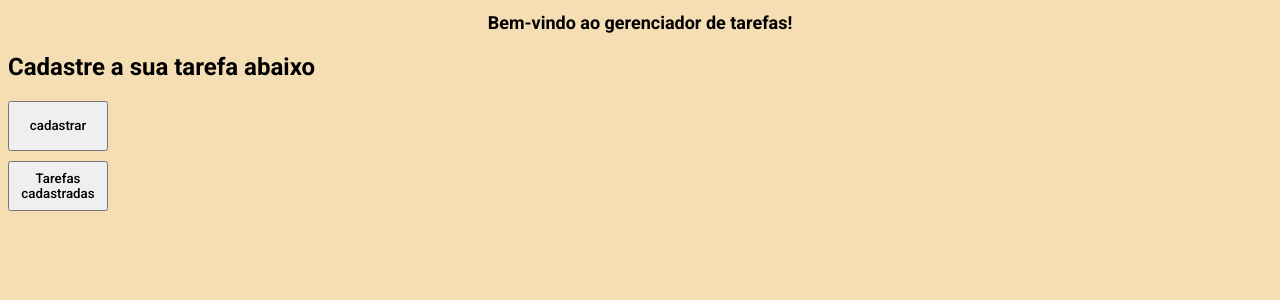
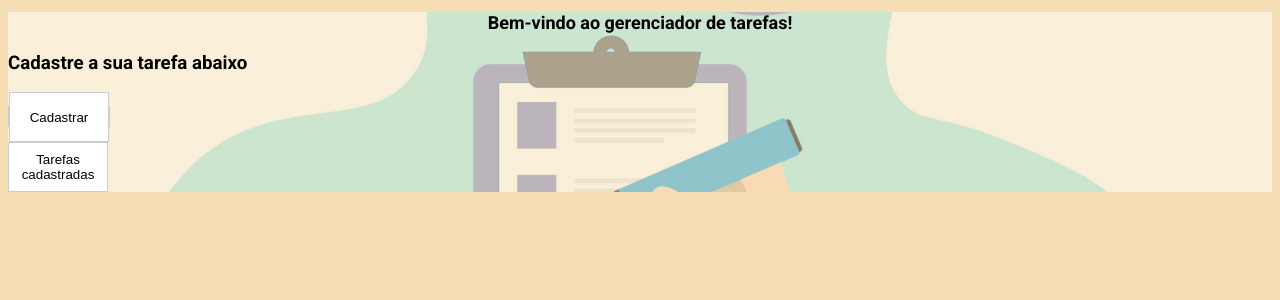
Before and after one commit to charlexmorais/Projeto-react-lista-de-tarefas, a React (Vite) app: page / in a window 1280 px wide. Shown: the top 300 px of the page. Built offline with nearby package versions, Linux system fonts and the light colour scheme.

Commit message:
adicionando plano de fundo

```diff
--- a/src/components/funcionais/TaskPage.jsx
+++ b/src/components/funcionais/TaskPage.jsx
@@ -5,7 +5,6 @@ import CadastroPage from "./cadastro.Page";
 import EditarPage from "./editarPage";
 import "./paginas.css";
 import Menu from "./menu";
-
 const TaskList = () => {
   return (
     <Router>
@@ -15,7 +14,6 @@ const TaskList = () => {
           <Route path="/tarefas" element={<HomePage />} />
           <Route path="/tarefas/cadastro" element={<CadastroPage />} />
           <Route path="/tarefas/editar/:id" element={<EditarPage />} />{" "}
-          {/* Rota para a página de edição com o parâmetro ID */}
         </Routes>
       </div>
     </Router>
--- a/src/components/funcionais/cadastro.Page.jsx
+++ b/src/components/funcionais/cadastro.Page.jsx
@@ -1,11 +1,11 @@
-import React, { useState} from "react";
-import './paginas.css';
+import React, { useState } from "react";
+import "./paginas.css";
 import { Link } from "react-router-dom";
 
 const CadastroPage = () => {
   const [title, setTitle] = useState("");
   const [task, setTask] = useState("");
-  const [status, setStatus] = useState("iniciada"); // Estado para armazenar o status da tarefa
+  const [status, setStatus] = useState("listadas"); // Estado para armazenar o status da tarefa
 
   const handleTitleChange = (e) => {
     setTitle(e.target.value);
@@ -57,9 +57,11 @@ const CadastroPage = () => {
   };
 
   return (
-    <div>
+    <div className="menu-container">
+      <div className="background-image"></div>
+      <div className="content">
         <h2>Cadastro de Tarefa</h2>
-      <Link to="/" >
+        <Link to="/">
           <button className="btn-cadastro">Menu</button>
         </Link>
         <form className="container" onSubmit={handleSubmit}>
@@ -77,14 +79,16 @@ const CadastroPage = () => {
           />
 
           <select value={status} onChange={handleStatusChange}>
-          <option value="listadas">Iniciadas</option>
-          <option value="iniciadas">listadas</option>
+            <option value="listadas">listadas</option>
+            <option value="iniciadas">iniciadas</option>
             <option value="finalizadas">Finalizadas</option>
           </select>
 
-        <button className="btn-cadastro" type="submit">Adicionar</button>
-
+          <button className="btn-cadastro" type="submit">
+            Adicionar
+          </button>
         </form>
+      </div>
     </div>
   );
 };
--- a/src/components/funcionais/cadastro.css
+++ /dev/null
@@ -1,74 +0,0 @@
-@import url("https://fonts.googleapis.com/css2?family=League+Spartan&family=Roboto:ital,wght@0,500;0,700;1,400;1,500&display=swap");
-
-body {
-  font-family: "Roboto";
-  background-color: wheat;
-}
-h1 {
-  font-size: 18px;
-  display: flex;
-  justify-content: center;
-}
-.container {
-  display: flex;
-  justify-content: center;
-  margin-top: 5%;
-}
-
-
-.task-list {
-  background-color: beige;
-  border: 2px solid black;
-}
-
-.task-card h4 {
-  margin-top: 0;
-}
-
-.task-card span {
-  display: block;
-  margin-bottom: 10px;
-}
-
-.task-card button {
-  margin-right: 40px;
-  margin-left: 40px;
-}
-/* Adicione estilos para os cards de tarefa */
-.task-card {
-  background-color: #f0f0f0;
-  border: 1px solid #ccc;
-  padding: 10px;
-  margin: 10px;
-  border-radius: 5px;
-}
-/* // button de cadastro */
-.btn-cadastro{
-background-color: blue;
-cursor: pointer;
-}
-
-/* Adicione estilos para os botões de ação (Editar e Deletar) */
-
-.btn-editar,
-.btn-delete {
-  padding: 5px 10px;
-  margin-right: 5px;
-  border: none;
-  border-radius: 3px;
-  cursor: pointer;
-}
-
-.btn-editar {
-  background-color: #4caf50;
-  color: white;
-}
-
-.btn-delete {
-  background-color: #f44336;
-  color: white;
-}
-
-strong {
-  color: blue;
-}
--- a/src/components/funcionais/editarPage.jsx
+++ b/src/components/funcionais/editarPage.jsx
@@ -1,5 +1,5 @@
 import React, { useState, useEffect } from "react";
-import { useParams } from "react-router-dom";
+import { Link, useParams } from "react-router-dom";
 
 const EditarPage = () => {
   const { id } = useParams();
@@ -77,6 +77,15 @@ const EditarPage = () => {
   return (
     <div>
       <h2>Editar Tarefa</h2>
+      <Link to="/">
+        <button className="btn-cadastro">Menu</button>
+      </Link>
+      <div>
+        <Link to="/tarefas">
+          <button className="btn-cadastro">Tarefas cadastradas</button>
+        </Link>
+      </div>
+
       <form className="container" onSubmit={handleSubmit}>
         <input
           type="text"
@@ -98,7 +107,9 @@ const EditarPage = () => {
           <option value="finalizadas">Finalizadas</option>
         </select>
 
-        <button type="submit">Atualizar</button>
+        <button className="btn-cadastro" type="submit">
+          Atualizar
+        </button>
       </form>
     </div>
   );
--- /dev/null
+++ b/src/components/funcionais/homePage.css
@@ -0,0 +1,46 @@
+.task-card {
+    background-color: #f0f0f0;
+    border: 1px solid #ccc;
+    padding: 20px;
+    margin: 10px;
+    border-radius: 5px;
+  }
+
+  .task-card h4 {
+    margin: 0 0 10px;
+    font-size: 18px;
+    font-weight: bold;
+  }
+
+  .task-card p {
+    margin: 0 0 10px;
+    font-size: 16px;
+  }
+
+  .task-card p.status {
+    margin-bottom: 20px;
+    font-weight: bold;
+  }
+
+  .task-card .button-container {
+    display: flex;
+    justify-content: space-between;
+  }
+
+  .btn-editar,
+  .btn-excluir {
+    background-color: #1abc9c;
+    color: #fff;
+    padding: 8px 16px;
+    border: none;
+    cursor: pointer;
+  }
+
+  .btn-excluir {
+    background-color: #e74c3c;
+  }
+
+  .btn-editar:hover,
+  .btn-excluir:hover {
+    opacity: 0.8;
+  }
--- a/src/components/funcionais/homePage.jsx
+++ b/src/components/funcionais/homePage.jsx
@@ -1,6 +1,7 @@
 import React, { useState, useEffect } from "react";
 import { Link } from "react-router-dom";
 import "./paginas.css";
+import "./homePage.css";
 
 const HomePage = () => {
   const [tasks, setTasks] = useState([]);
@@ -34,15 +35,18 @@ const HomePage = () => {
   const handleKeyDown = async (event) => {
     if (event.key === "Enter") {
       event.preventDefault(); // Prevent form submission
-      const filtered = tasks.filter((task) =>
-        task.title.toLowerCase().includes(filter.toLowerCase())
-      );
-      setFilteredTasks(filtered);
+      handleSearch(tasks); // Pass the original tasks array
+    }
+  };
 
-      if (filtered.length > 0) {
-        const taskId = filtered[0].id;
-        await fetchTaskById(taskId);
-      }
+  const handleSearch = async (tasksToSearch) => {
+    const filtered = tasksToSearch.filter((task) =>
+      task.title.toLowerCase().includes(filter.toLowerCase())
+    );
+    setFilteredTasks(filtered);
+    if (filtered.length > 0) {
+      const taskId = filtered[0].id;
+      await fetchTaskById(taskId);
     }
   };
 
@@ -91,6 +95,9 @@ const HomePage = () => {
           onKeyDown={handleKeyDown}
           placeholder="Filtrar tarefas"
         />
+        <button className="btn-search" onClick={() => handleSearch(tasks)}>
+          Buscar
+        </button>
       </div>
       <Link to="/">
         <button className="btn-cadastro">Menu</button>
@@ -98,9 +105,11 @@ const HomePage = () => {
 
       {filteredTasks.map((task) => (
         <div key={task.id} className="task-card">
-          <h4>{task.title}</h4>
+          <h4>TÍTULO:</h4> <p>{task.title}</p>
+          <h4>DESCRIÇÃO:</h4>
           <p>{task.task}</p>
-          <p>Status: {task.status}</p>
+          <h4>STATUS: </h4>
+          <p>{task.status}</p>
           <div className="button-container">
             <Link to={`/tarefas/editar/${task.id}`}>
               <button className="btn-editar">Editar</button>
--- a/src/components/funcionais/menu.jsx
+++ b/src/components/funcionais/menu.jsx
@@ -1,20 +1,25 @@
 import React from "react";
 import { Link } from "react-router-dom";
+import "./paginas.css";
 
 function Menu() {
   return (
-    <div>
-      <h1>Bem-vindo ao gerenciador de tarefas!</h1>
-      <h2>Cadastre a sua tarefa abaixo</h2>
-      <Link to="/tarefas/cadastro" className="btn-cadastro">
-        <button id="tarefas-cadastradas" className="btn-cadastro">cadastrar</button>
-      </Link>
-      <div>
-      <Link to="/tarefas" >
-        <button className="btn-cadastro">Tarefas cadastradas</button>
-      </Link>
+    <div className="menu-container">
+      <div className="background-image"></div>
+      <div className="content">
+        <h1>Bem-vindo ao gerenciador de tarefas!</h1>
+        <h3>Cadastre a sua tarefa abaixo</h3>
+
+        <Link to="/tarefas/cadastro" className="btn-cadastro">
+          <button id="tarefas-cadastradas" className="btn-cadastro">Cadastrar</button>
+        </Link>
+
+        <div>
+          <Link to="/tarefas">
+            <button className="btn-cadastro">Tarefas cadastradas</button>
+          </Link>
+        </div>
       </div>
-
     </div>
   );
 }
--- a/src/components/funcionais/paginas.css
+++ b/src/components/funcionais/paginas.css
@@ -4,6 +4,30 @@ body {
   font-family: "Roboto";
   background-color: wheat;
 }
+.menu-container {
+  position: relative;
+}
+
+.background-image {
+  position: absolute;
+  top: 0;
+  left: 0;
+  width: 100%;
+  height: 100%;
+  background-image: url('/src/assets/tarefas.jpg');
+  background-size: cover;
+  background-position: center;
+  opacity: 0.5;
+  z-index: -1;
+}
+
+.content {
+
+  position: relative;
+  z-index: 1;
+}
+
+
 h1 {
   font-size: 18px;
   display: flex;
@@ -17,57 +41,45 @@ h1 {
   margin-top: 5%;
 }
 
-.task-list {
-  background-color: beige;
-  border: 2px solid black;
-}
-
-.task-card h4 {
-  margin-top: 0;
-}
-
-.task-card span {
-  display: block;
-  margin-bottom: 10px;
-}
-
-.task-card button {
-  margin-right: 40px;
-  margin-left: 40px;
-
-}
-/* Adicione estilos para os cards de tarefa */
 .task-card {
   background-color: #f0f0f0;
   border: 1px solid #ccc;
   padding: 10px;
   margin: 10px;
   border-radius: 5px;
-
+  transition: box-shadow 0.3s ease, transform 0.3s ease;
 }
 
-strong {
-  color: blue;
+.task-card:hover {
+  box-shadow: 0 4px 8px rgba(0, 0, 0, 0.2);
+  transform: translateY(-8px);
 }
-.btn-cadastro{
+
+.btn-cadastro {
   width: 100px;
   height: 50px;
+  background-color: #fff;
+  border: 1px solid #ccc;
+  transition: all 0.3s ease;
+}
 
+.btn-cadastro:hover {
+  background-color: blue;
+  color: #fff;
+  border-color: blue;
+  cursor: pointer;
+  transform: scale(1.1);
+}
+.btn-search:hover{
 
-}
-#tarefas-cadastradas{
-
-  margin-bottom: 10px;
-}
-.btn-cadastro:hover{
+  background-color: #fff;
+  border: 1px solid #ccc;
   background-color: blue;
+  color: #fff;
+  border-color: blue;
   cursor: pointer;
 
 }
-button{
-  font-family: "Roboto";
-}
-
 .button-container {
   display: flex;
   flex-direction: column;
@@ -75,39 +87,35 @@ button{
   justify-content: flex-start;
   gap: 10px;
 }
-.filter-container{
+
+.filter-container {
   float: right;
+}
 
-
-}
 @media screen and (min-width: 768px) {
-
   .button-container {
     flex-direction: row;
-    align-items: center;
-    justify-content: flex-start;
   }
 }
 
-.btn-editar {
-  background-color: #1abc9c;
+.btn-editar,
+.btn-excluir {
   color: #fff;
   padding: 8px 16px;
+  cursor: pointer;
   border: none;
-  cursor: pointer;
+  transition: all 0.3s ease;
+}
+
+.btn-editar {
+  background-color: blue;
 }
 
 .btn-excluir {
-  background-color: #e74c3c;
-  color: #fff;
-  padding: 8px 16px;
-  border: none;
-  cursor: pointer;
+  background-color: red;
 }
 
-@media screen and (max-width: 767px) {
-  .btn-editar,
-  .btn-excluir {
-    width: 150px;
+.btn-excluir:hover,
+.btn-editar:hover {
+  transform: scale(1.1);
 }
-}
--- /dev/null
+++ b/src/css/card.css
@@ -0,0 +1,3 @@
+.back{
+    background-color: aqua;
+}
```
Also changed, not shown: src/assets/tarefas.jpg (added). Lines whose indentation alone changed are shown as unchanged.
